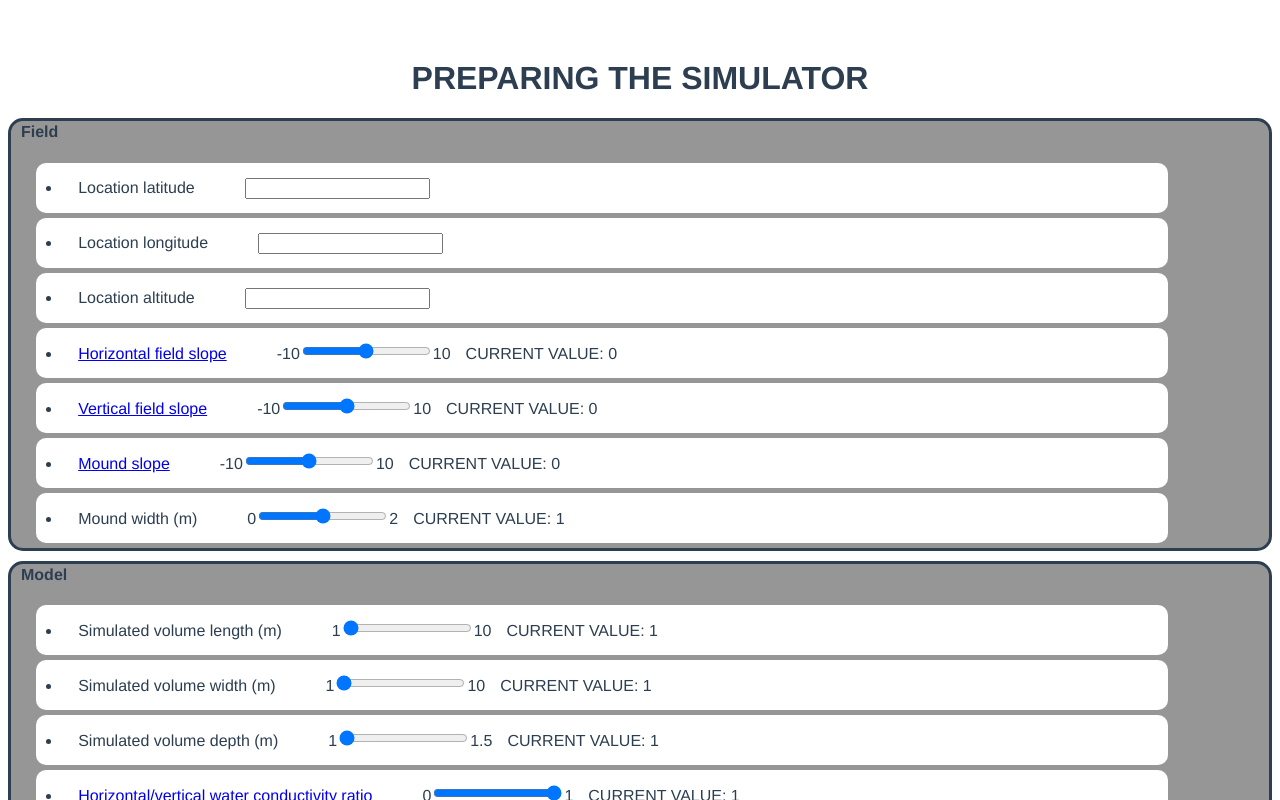
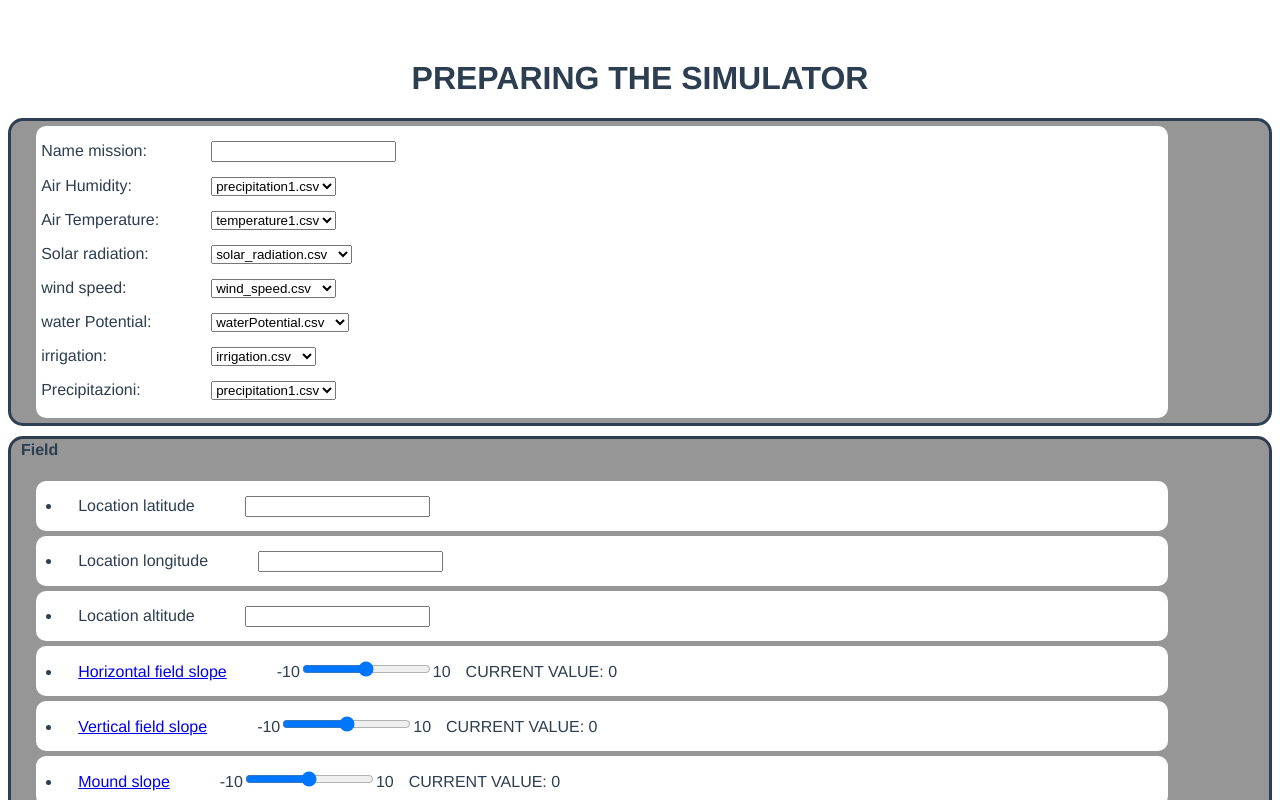
Before and after one commit to w4bo/watering-gui, a Vue app in the folder tesiBrini/app/: page / in a window 1280 px wide. Shown: the top 800 px of the page. Built offline with nearby package versions, Linux system fonts and the light colour scheme.

Commit message:
Add dropdown

```diff
--- a/tesiBrini/app/src/App.vue
+++ b/tesiBrini/app/src/App.vue
@@ -3,14 +3,66 @@
     <h1>PREPARING THE SIMULATOR</h1>
   </header>
   <form>
+
+    <article class="inputMission">
+      <div class="input">
+        <label for="input">Name mission: </label>
+        <input type="text" id="input" name="input"/>
+        <br>
+        <label for="hum">Air Humidity:</label>
+        <select name="hum" id="hum">
+          <option value="humidity.csv">precipitation1.csv</option>
+          <option value="humidity2.csv">precipitation2.csv</option>
+        </select>
+        <br>
+        <label for="temp">Air Temperature:</label>
+        <select name="temp" id="temp">
+          <option value="temperature.csv">temperature1.csv</option>
+          <option value="temperature2.csv">temperature2.csv</option>
+        </select>
+        <br>
+        <label for="rad">Solar radiation:</label>
+        <select name="rad" id="rad">
+          <option value="solar_radiation.csv">solar_radiation.csv</option>
+          <option value="solar_radiation2.csv">solar_radiation2.csv</option>
+        </select>
+        <br>
+        <label for="wind">wind speed:</label>
+        <select name="wind" id="wind">
+          <option value="wind_speed.csv">wind_speed.csv</option>
+          <option value="wind_speed2.csv">wind_speed2.csv</option>
+        </select>
+        <br>
+        <label for="pot">water Potential:</label>
+        <select name="pot" id="pot">
+          <option value="waterPotential.csv">waterPotential.csv</option>
+          <option value="waterPotential2.csv">waterPotential2.csv</option>
+        </select>
+        <br>
+        <label for="irri">irrigation:</label>
+        <select name="irri" id="irri">
+          <option value="irrigation.csv">irrigation.csv</option>
+          <option value="irrigation.csv">irrigation2.csv</option>
+        </select>
+        <br>
+        <label for="prec">Precipitazioni:</label>
+        <select name="prec" id="prec">
+          <option value="precipitation.csv">precipitation1.csv</option>
+          <option value="precipitation2.csv">precipitation2.csv</option>
+        </select>
+        <br><br>
+      </div>
+
+    </article>
+
     <div v-for="(temp, index) in template" :key="index">
       <article v-for="(type,title,index) in temp" :key="index">
         <header>
           <h4> {{ title }}</h4>
         </header>
+
         <div v-for="(elem, index) in type" :key="index" class="input">
           <li>
-
             <!-- if url != null -->
             <template v-if="elem.url">
               <a :href="elem.url" target="_blank" class="title">{{elem.name}}</a>
@@ -69,15 +121,16 @@
 
             <!-- if elem.hyperparopt = true -->
             <template v-if="elem.hyperparopt">
+              <label :for="'checkbox' + elem.name" class="hyper">Enable hyper-parameter opt</label>
               <input type="checkbox" :id="'checkbox' + elem.name" @click="check(elem.name)"/>
-              <label :for="'checkbox' + elem.name" class="hyper">Enable hyper-parameter opt</label>
+
             </template>
 
           </li>
         </div>
       </article>
     </div>
-    <button>Submit</button>
+    <input type="submit" value="Submit">
   </form>
 </template>
 <script>
@@ -201,4 +254,15 @@ li {
   margin-left: 15px;
 }
 
+.hyper{
+  margin-right: 5px;
+}
+
+.inputMission > div > label {
+  display: inline-block;
+  margin-left: 5px;
+  min-width: 120px;
+}
+
+
 </style>
```
